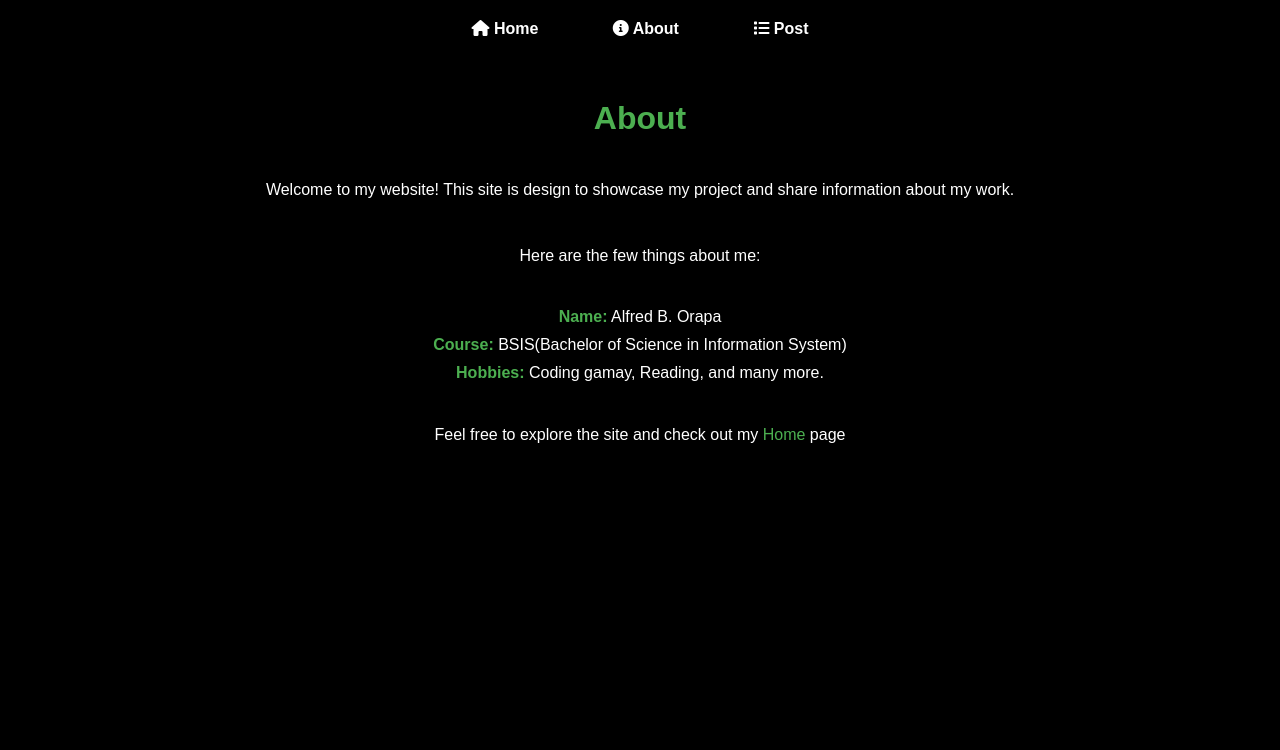
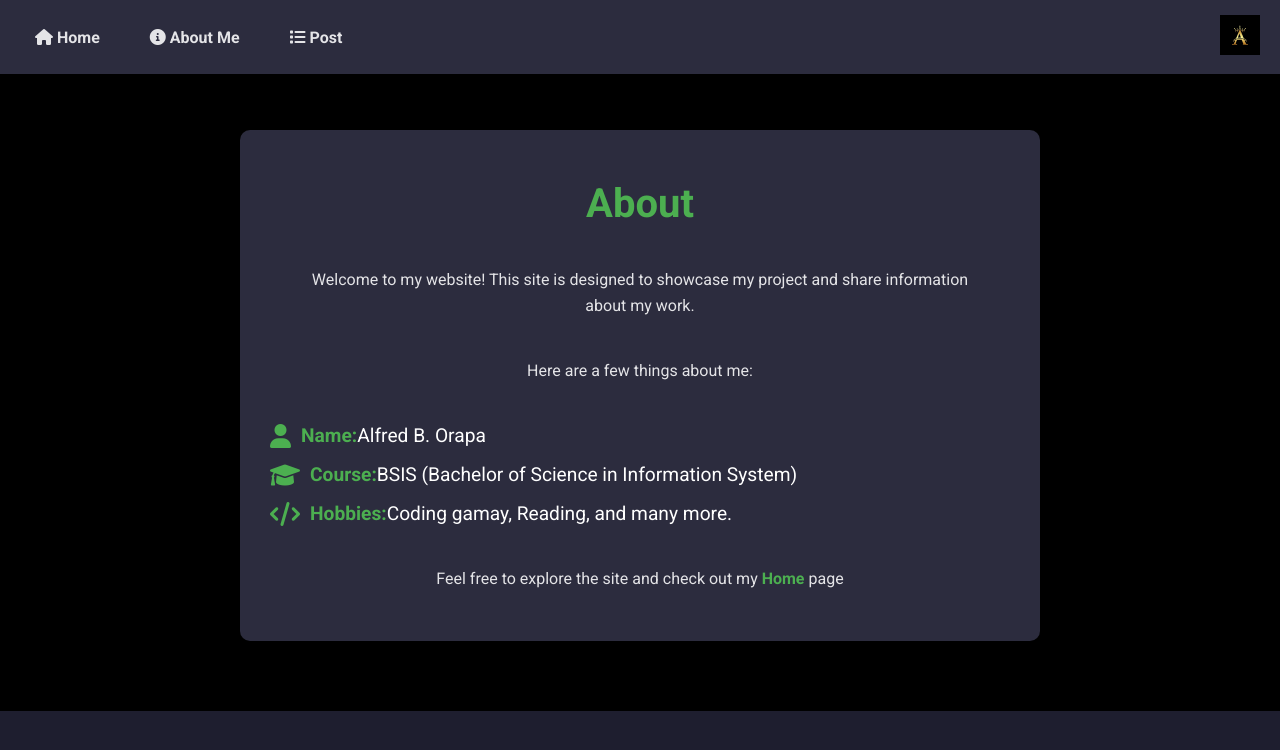
Before and after one commit to Alfred3002/Activity-1, a Django app: page /about/ in a window 1280 px wide. Shown: the top 750 px of the page. Run offline with Django 5.2, Linux system fonts and the light colour scheme.

Commit message:
modifying home and add design

```diff
--- a/myProject/myProject/static/css/style.css
+++ b/myProject/myProject/static/css/style.css
@@ -6,36 +6,58 @@
 }
 
 body {
-    font-family: Arial, sans-serif;
+    font-family: 'Roboto', sans-serif;
     margin: 0;
     padding: 0;
-    background-color: #000;
-    color: #fff;
+    background-color: #1e1e2f;
+    color: #e4e4e7;
 }
 
 /* Navbar styles */
 nav {
-    background-color: #000;
-    padding: 10px 0;
-    text-align: center;
+    background-color: #2c2c3e; /* Dark gray background */
+    padding: 15px 20px;
     position: fixed;
     width: 100%;
     top: 0;
     z-index: 1000;
+    box-shadow: 0 2px 5px rgba(0, 0, 0, 0.3);
 }
 
-nav a {
-    color: #fff;
+.nav-container {
+    display: flex;
+    justify-content: space-between; /* Space between links and logo */
+    align-items: center; /* Vertically align items */
+}
+
+.nav-links {
+    display: flex;
+    gap: 20px; /* Add spacing between links */
+}
+
+.nav-links a {
+    color: #e4e4e7; /* Light gray text */
     text-decoration: none;
     font-weight: bold;
-    margin: 0 15px;
-    padding: 10px 20px;
-    display: inline-block;
+    padding: 10px 15px;
+    transition: all 0.3s ease;
 }
 
-nav a:hover {
-    background-color: #555555;
+.nav-links a:hover {
+    background-color: #4CAF50; /* Green background on hover */
+    color: #fff; /* White text on hover */
     border-radius: 5px;
+}
+
+.nav-links a.active {
+    background-color: #4CAF50; /* Green background for active link */
+    color: #fff;
+    border-radius: 5px;
+}
+
+.nav-logo img {
+    height: 40px; /* Adjust logo size */
+    width: auto;
 }
 
 /* Main content styles */
@@ -71,6 +93,23 @@ ul li strong {
     color: #4CAF50;
 }
 
+.about-list {
+    list-style-type: none;
+    padding: 0;
+    margin: 20px 0 20px 20px;
+    text-align: left;
+}
+
+.about-list li {
+    font-size: 1rem;
+    margin-bottom: 10px;
+    color: #fff;
+}
+
+.about-list li strong {
+    color: #4CAF50;
+}
+
 /* Post styles */
 .post h2 {
     margin: 10px 0;
@@ -102,3 +141,70 @@ a {
 a:hover {
     text-decoration: underline;
 }
+
+html {
+    scroll-behavior: smooth;
+}
+
+/* About page container */
+.about-container {
+    background-color: #2c2c3e; /* Dark gray background */
+    color: #e4e4e7; /* Light gray text */
+    padding: 30px;
+    border-radius: 10px; /* Rounded corners */
+    max-width: 800px; /* Limit the width of the content */
+    margin: 50px auto; /* Center the container */
+    box-shadow: 0 4px 10px rgba(0, 0, 0, 0.5); /* Subtle shadow for depth */
+    text-align: left; /* Align text to the left */
+}
+
+/* About page heading */
+.about-container h1 {
+    font-size: 2.5rem;
+    margin-bottom: 20px;
+    color: #4CAF50; /* Green color for emphasis */
+    text-align: center; /* Center-align the heading */
+}
+
+/* About list styles */
+.about-list {
+    list-style-type: none; /* Remove default bullet points */
+    padding: 0;
+    margin: 20px 0;
+}
+
+.about-list li {
+    font-size: 1.2rem; /* Slightly larger font size */
+    margin-bottom: 15px; /* Add spacing between list items */
+    display: flex; /* Align icon and text horizontally */
+    align-items: center; /* Vertically align icon and text */
+    color: #fff; /* White text */
+}
+
+.about-list li i {
+    color: #4CAF50; /* Green color for icons */
+    margin-right: 10px; /* Add spacing between icon and text */
+    font-size: 1.5rem; /* Adjust icon size */
+}
+
+.about-list li strong {
+    color: #4CAF50; /* Highlight key information in green */
+}
+
+/* Link styles */
+.about-container a {
+    color: #4CAF50; /* Green link */
+    text-decoration: none;
+    font-weight: bold;
+}
+
+.about-container a:hover {
+    text-decoration: underline; /* Add underline on hover */
+}
+
+@media (max-width: 768px) {
+    nav a {
+        display: block;
+        margin: 10px 0;
+    }
+}
--- a/myProject/myProject/templates/about.html
+++ b/myProject/myProject/templates/about.html
@@ -5,13 +5,15 @@
 {% endblock %}
 
 {% block content %}
-<h1>About</h1>
-    <p>Welcome to my website! This site is design to showcase my project and share information about my work.</p>
-    <p>Here are the few things about me: </p>
-    <ul>
-        <li><strong>Name:</strong> Alfred B. Orapa</li>
-        <li><strong>Course:</strong> BSIS(Bachelor of Science in Information System)</li>
-        <li><strong>Hobbies:</strong> Coding gamay, Reading, and many more.</li>
+<div class="about-container">
+    <h1>About</h1>
+    <p>Welcome to my website! This site is designed to showcase my project and share information about my work.</p>
+    <p>Here are a few things about me:</p>
+    <ul class="about-list">
+        <li><i class="fas fa-user"></i> <strong>Name:</strong> Alfred B. Orapa</li>
+        <li><i class="fas fa-graduation-cap"></i> <strong>Course:</strong> BSIS (Bachelor of Science in Information System)</li>
+        <li><i class="fas fa-code"></i> <strong>Hobbies:</strong> Coding gamay, Reading, and many more.</li>
     </ul>
     <p>Feel free to explore the site and check out my <a href="/">Home</a> page</p>
+</div>
 {% endblock %}
--- a/myProject/myProject/templates/layout.html
+++ b/myProject/myProject/templates/layout.html
@@ -9,6 +9,8 @@
             MY PROJECT
         {% endblock %}
     </title>
+    {% comment %} google fonts {% endcomment %}
+    <link href="https://fonts.googleapis.com/css2?family=Roboto:wght@400;700&display=swap" rel="stylesheet">
     <!-- for design  -->
     <link rel="stylesheet" href="{% static 'css/style.css' %}">
     <!-- for js  -->
@@ -21,14 +23,20 @@
 <body>
 
     <nav>
-        <a href="/"><i class="fas fa-home"></i> Home</a>
-        <a href="/about"><i class="fas fa-info-circle"></i> About</a>
-        <a href="{% url 'post_list' %}"><i class="fas fa-list"></i> Post</a>
+        <div class="nav-container">
+            <div class="nav-links">
+                <a href="/" class="{% if request.path == '/' %}active{% endif %}"><i class="fas fa-home"></i> Home</a>
+                <a href="/about" class="{% if request.path == '/about' %}active{% endif %}"><i class="fas fa-info-circle"></i> About Me</a>
+                <a href="{% url 'post_list' %}" class="{% if request.path == '/post/' %}active{% endif %}"><i class="fas fa-list"></i> Post</a>
+            </div>
+            <div class="nav-logo">
+                <img src="{% static 'images/logo.jpg' %}" alt="Logo">
+            </div>
+        </div>
     </nav>
     <main>
         {% block content %}
         {% endblock %}
     </main>
-
 </body>
 </html>
```
Also changed, not shown: myProject/db.sqlite3, myProject/myProject/static/images/logo.jpg (added).
